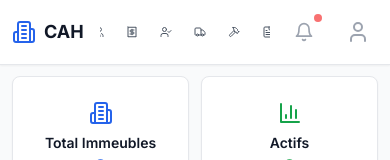
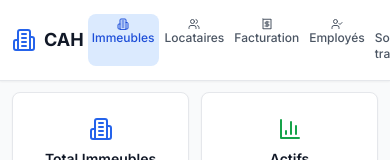
Before and after one commit to sachaheroux/interface-cah, a React (Vite) app in the folder frontend/: page /buildings in a window 390 px wide. Shown: the top 160 px of the page. Built offline with nearby package versions, Linux system fonts and the light colour scheme; no server answers.

Commit message:
Fix navigation: remove horizontal scroll, keep fixed proportional layout

```diff
--- a/frontend/src/App.jsx
+++ b/frontend/src/App.jsx
@@ -23,7 +23,7 @@ function AppContent() {
       <TopNavigation />
 
       {/* Contenu principal */}
-      <div className="flex pt-16">
+      <div className="flex pt-20 sm:pt-16">
         {/* Sidebar secondaire conditionnelle */}
         <SecondarySidebar />
 
--- a/frontend/src/components/SecondarySidebar.jsx
+++ b/frontend/src/components/SecondarySidebar.jsx
@@ -118,7 +118,7 @@ export default function SecondarySidebar() {
   }
 
   return (
-    <div className="w-48 lg:w-64 bg-white border-r border-gray-200 fixed left-0 top-16 bottom-0 z-40 overflow-y-auto hidden md:block">
+    <div className="w-48 lg:w-64 bg-white border-r border-gray-200 fixed left-0 top-20 sm:top-16 bottom-0 z-40 overflow-y-auto hidden md:block">
       <div className="p-3 lg:p-4">
         <h2 className="text-base lg:text-lg font-semibold text-gray-900 mb-3 lg:mb-4">
           {location.pathname === '/buildings' && 'Gestion Immeubles'}
--- a/frontend/src/components/TopNavigation.jsx
+++ b/frontend/src/components/TopNavigation.jsx
@@ -32,7 +32,7 @@ export default function TopNavigation() {
 
   return (
     <header className="bg-white shadow-sm border-b border-gray-200 fixed top-0 left-0 right-0 z-50">
-      <div className="flex items-center justify-between h-16 px-3 lg:px-6">
+      <div className="flex items-center justify-between h-20 sm:h-16 px-3 lg:px-6">
         {/* Logo */}
         <div className="flex items-center flex-shrink-0">
           <Building2 className="h-6 w-6 lg:h-8 lg:w-8 text-primary-600 mr-2 lg:mr-3" />
@@ -41,7 +41,7 @@ export default function TopNavigation() {
         </div>
 
         {/* Navigation horizontale */}
-        <nav className="flex space-x-0.5 lg:space-x-1 flex-1 justify-center max-w-4xl mx-4 overflow-x-auto">
+        <nav className="flex space-x-0.5 sm:space-x-1 lg:space-x-2 flex-1 justify-center mx-1 sm:mx-4">
           {navigation.map((item) => {
             const Icon = item.icon
             const isActive = location.pathname === item.href
@@ -50,14 +50,14 @@ export default function TopNavigation() {
                 key={item.name}
                 to={item.href}
                 className={clsx(
-                  'flex items-center px-2 lg:px-4 py-2 text-xs lg:text-sm font-medium rounded-lg transition-colors duration-200 whitespace-nowrap flex-shrink-0',
+                  'flex flex-col sm:flex-row items-center px-1 sm:px-2 lg:px-4 py-1 sm:py-2 text-xs sm:text-sm lg:text-base font-medium rounded-lg transition-colors duration-200',
                   isActive
                     ? 'bg-primary-100 text-primary-700'
                     : 'text-gray-600 hover:text-primary-600 hover:bg-gray-100'
                 )}
               >
-                <Icon className="h-3 w-3 lg:h-4 lg:w-4 mr-1 lg:mr-2" />
-                <span className="hidden sm:inline lg:inline">{item.name}</span>
+                <Icon className="h-3 w-3 sm:h-4 sm:w-4 lg:h-5 lg:w-5 sm:mr-2" />
+                <span className="text-xs sm:text-sm lg:text-base">{item.name}</span>
               </Link>
             )
           })}
```
